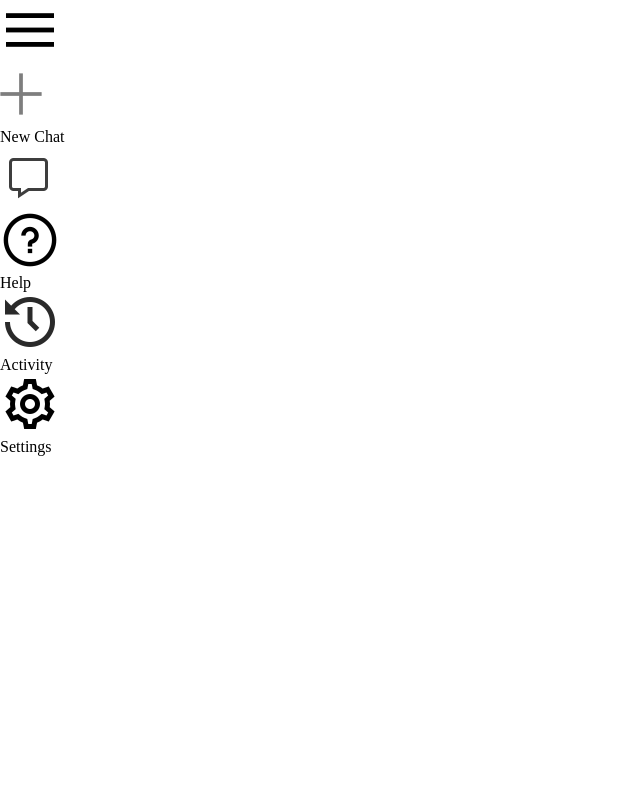
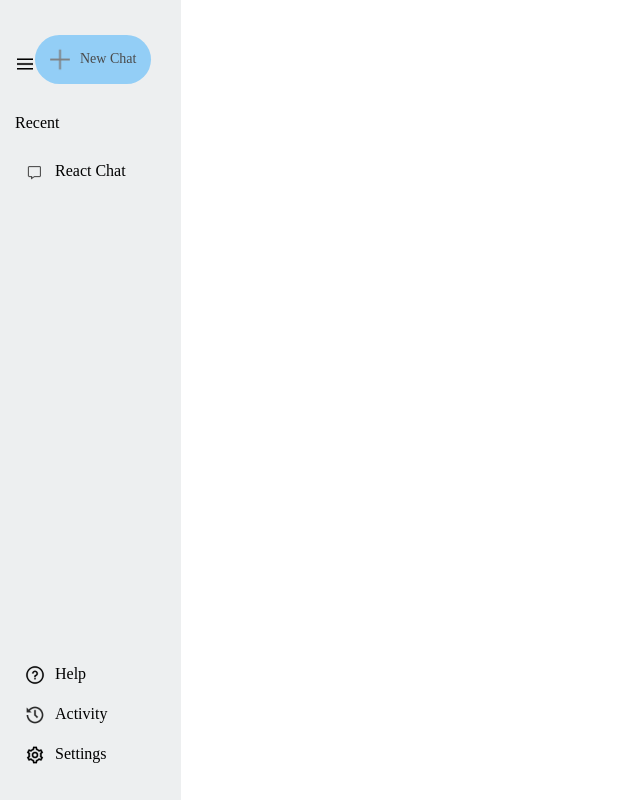
Before and after one commit to SuryaPS3/Gemini-clone, a React (Vite) app: page / in a window 1280 px wide. Shown: the whole page, without its empty margins (0-640 px from the left). Built offline with nearby package versions, Linux system fonts and the light colour scheme; the HTML template or start-up script is replaced by a standard one.

Commit message:
Addded the css for the sidebar

```diff
--- a/src/components/Sidebar/Sidebar.css
+++ b/src/components/Sidebar/Sidebar.css
@@ -0,0 +1,70 @@
+.sidebar{
+    min-height: 100vh;
+    background-color:#edeff0;
+    display:inline-flex;
+    flex-direction:column;
+    justify-content: space-between;
+    padding:25px 15px;
+}
+
+
+.sidebar img{
+    width:20px;
+}
+
+.sidebar .menu{
+    display:block;
+    margin-left:10px;
+    cursor:pointer;
+}
+
+.sidebar .new-chat{
+    margin-top:10px;
+    display:inline-flex;
+    align-items: center;
+    gap:10px;
+    padding: 10px 15px;
+    background-color: hsl(204, 84%, 77%);
+    border-radius: 50px;
+    font-size: 14px;
+    color:rgb(74, 74, 74);
+    cursor: pointer;
+}
+
+.sidebar .recent{
+    display: flex;
+    flex-direction: column;
+
+}
+
+.sidebar .recent-title{
+    margin-top:30px;
+    margin-bottom:20px;
+}
+
+.sidebar .recent-entry{
+    display:flex;
+    align-items: start;
+    gap:10px;
+    padding:10px;
+    padding-right:40px;
+    border-radius:50px;
+    color:rgb(0, 0, 0);
+    cursor:pointer;
+}
+
+.sidebar .recent-entry:hover{
+    background-color:hsl(204, 84%, 77%);
+}
+
+
+.sidebar .bottom{
+    display:flex;
+    flex-direction: column;
+
+}
+
+.sidebar .bottom-entry{
+    padding-right:10px;
+    cursor: pointer;;
+}
--- a/src/components/Sidebar/Sidebar.jsx
+++ b/src/components/Sidebar/Sidebar.jsx
@@ -13,9 +13,10 @@ const Sidebar = () =>{
                 <p>New Chat</p>
             </div>
             <div className="recent">
-                <p className="recent-title"></p>
-                <div className="recent-chats">
+                <p className="recent-title">Recent</p>
+                <div className="recent-entry">
                     <img src={assets.message_icon} alt="" />
+                    <p>React Chat</p>
                 </div>
             </div>
               </div>
--- a/src/index.css
+++ b/src/index.css
@@ -3,3 +3,8 @@
   margin: 0;
   box-sizing: border-box;
 }
+
+#root{
+  min-height: 100vh;
+  display: flex;
+}
```
